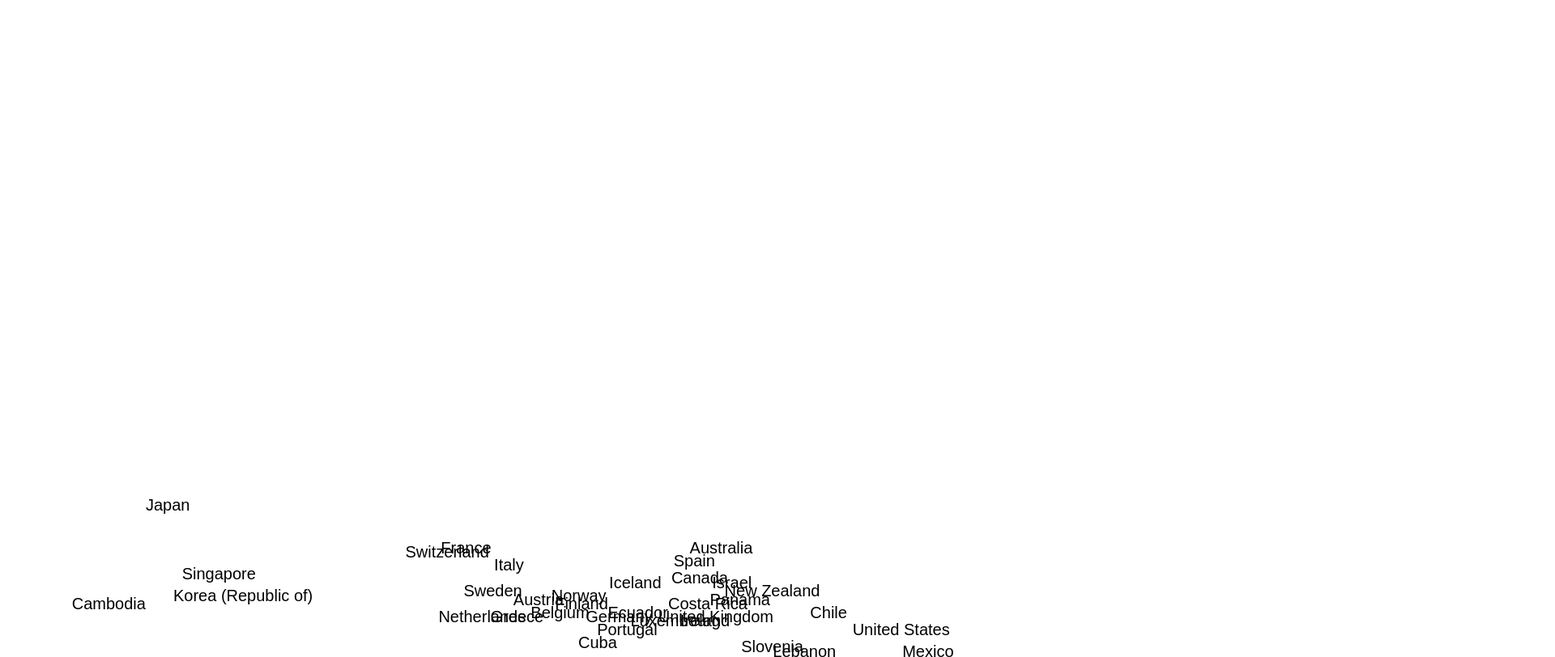
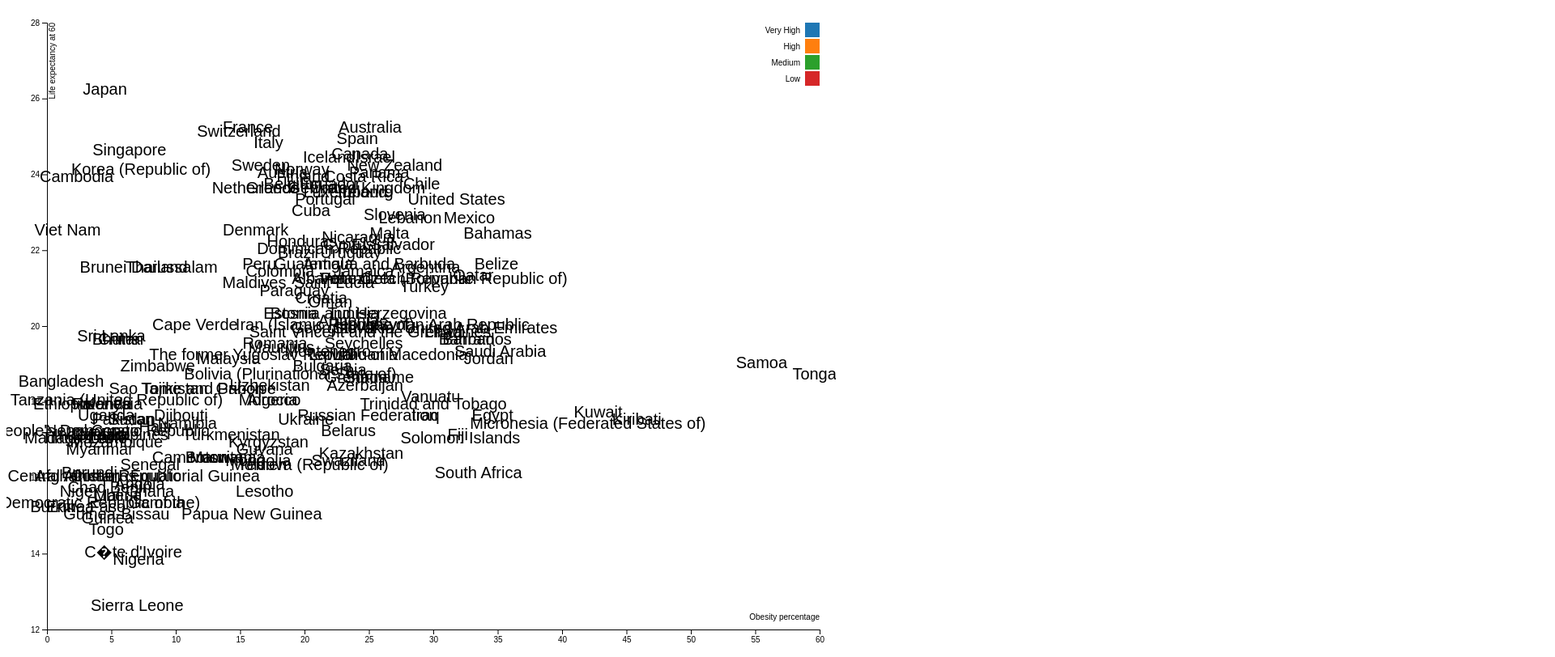
Before and after one commit to furstenheim/automatic-scatter-labelling, a website: page example/index.html in a window 1280 px wide. Shown: the top 812 px of the page at 81% size, 1920 px wide, since content can reach past the window. Drawn offline with nearby package versions, Linux system fonts and the light colour scheme.

Commit message:
Add legend

```diff
--- a/example/index.html
+++ b/example/index.html
@@ -21,10 +21,9 @@
     }
 </style>
 <body>
-<canvas id="canvas" width="500" height="500"></canvas>
 <script src="//d3js.org/d3.v4.min.js"></script>
 <script src="https://cdn.jsdelivr.net/lodash/4.17.4/lodash.min.js"></script>
-<script src="./../dist/automatic-scatter-labelling.js"></script>
+<script src="https://rawgit.com/furstenheim/automatic-scatter-labelling/master/dist/automatic-scatter-labelling.js"></script>
 <script src="./index.js"></script>
 
 </body>
--- a/example/index.js
+++ b/example/index.js
@@ -1,8 +1,10 @@
 'use strict'
 const mainAlgorithm = automaticScatterLabelling
+const windowHeight = window.innerHeight
+const windowWidth = window.innerWidth
 var margin = {top: 20, right: 20, bottom: 30, left: 50}
-var width = 2060 - margin.left - margin.right
-var height = 900 - margin.top - margin.bottom
+var width = windowWidth * 0.8 - margin.left - margin.right
+var height = windowHeight - margin.top - margin.bottom
 var x = d3.scaleLinear().range([0, width])
 var y = d3.scaleLinear().range([height, 0])
 
@@ -21,10 +23,47 @@ d3.csv('data.csv', function (err, data) {
     d.life_expectancy_at_60 = Number(d.life_expectancy_at_60)
     d.id = i
   })
+  x.domain(d3.extent(data, d => d.obesity_percentage)).nice()
+  y.domain(d3.extent(data, d => d.life_expectancy_at_60)).nice()
   const xAxis = svg.append('g')
     .attr('transform', `translate(0, ${height})`)
+    .call(d3.axisBottom(x))
+  const xLabel = svg.append('g')
+    .attr('transform', `translate(0, ${height})`)
+    .append('text')
+    .attr('class', 'label')
+    .attr('x', width)
+    .attr('y', -12)
+    .style('text-anchor', 'end')
+    .text('Obesity percentage')
   const yAxis = svg.append('g')
     .attr('class', 'axis-y')
+    .call(d3.axisLeft(y))
+  const yLabel = svg.append('g')
+    .append('text')
+    .attr('class', 'label')
+    .attr('transform', 'rotate(-90)')
+    .attr('y', 10)
+    //.attr('dy', '.71em')
+    .style('text-anchor', 'end')
+    .text('Life expectancy at 60')
+  const developmentGroups = _.map(_.uniqBy(data, 'development_group'), 'development_group')
+  const legend = svg.selectAll('.legend')
+    .data(developmentGroups)
+    .enter().append('g')
+    .attr('class', 'legend')
+    .attr('transform', (d, i) => `translate(0, ${i * 20})`)
+  legend.append('rect')
+    .attr('x', width - 18)
+    .attr('width', 18)
+    .attr('height', 18)
+    .style('fill', color)
+  legend.append('text')
+    .attr('x', width - 24)
+    .attr('y', 9)
+    .attr('dy', '.35em')
+    .style('text-anchor', 'end')
+    .text(d => d)
   render(data, xAxis, yAxis)
 /*  setTimeout(function () {
     render(data.slice(0, 5), xAxis, yAxis)
@@ -34,8 +73,7 @@ d3.csv('data.csv', function (err, data) {
 
 async function render (data, xAxis, yAxis) {
   const radius = 3.5
-  x.domain(d3.extent(data, d => d.obesity_percentage)).nice()
-  y.domain(d3.extent(data, d => d.life_expectancy_at_60)).nice()
+
   //data = _.filter(data, d => _.includes(['Ireland', 'United Kingdom', 'Luxembourg'], d.country))
 
   const labels = svg.selectAll('text.graph-label')
@@ -123,7 +161,5 @@ async function render (data, xAxis, yAxis) {
     .each(function (d, i){
       //console.log(d, i)
     }).remove()
-  xAxis.call(d3.axisBottom(x))
-  yAxis.call(d3.axisLeft(y))
 
 }
```
